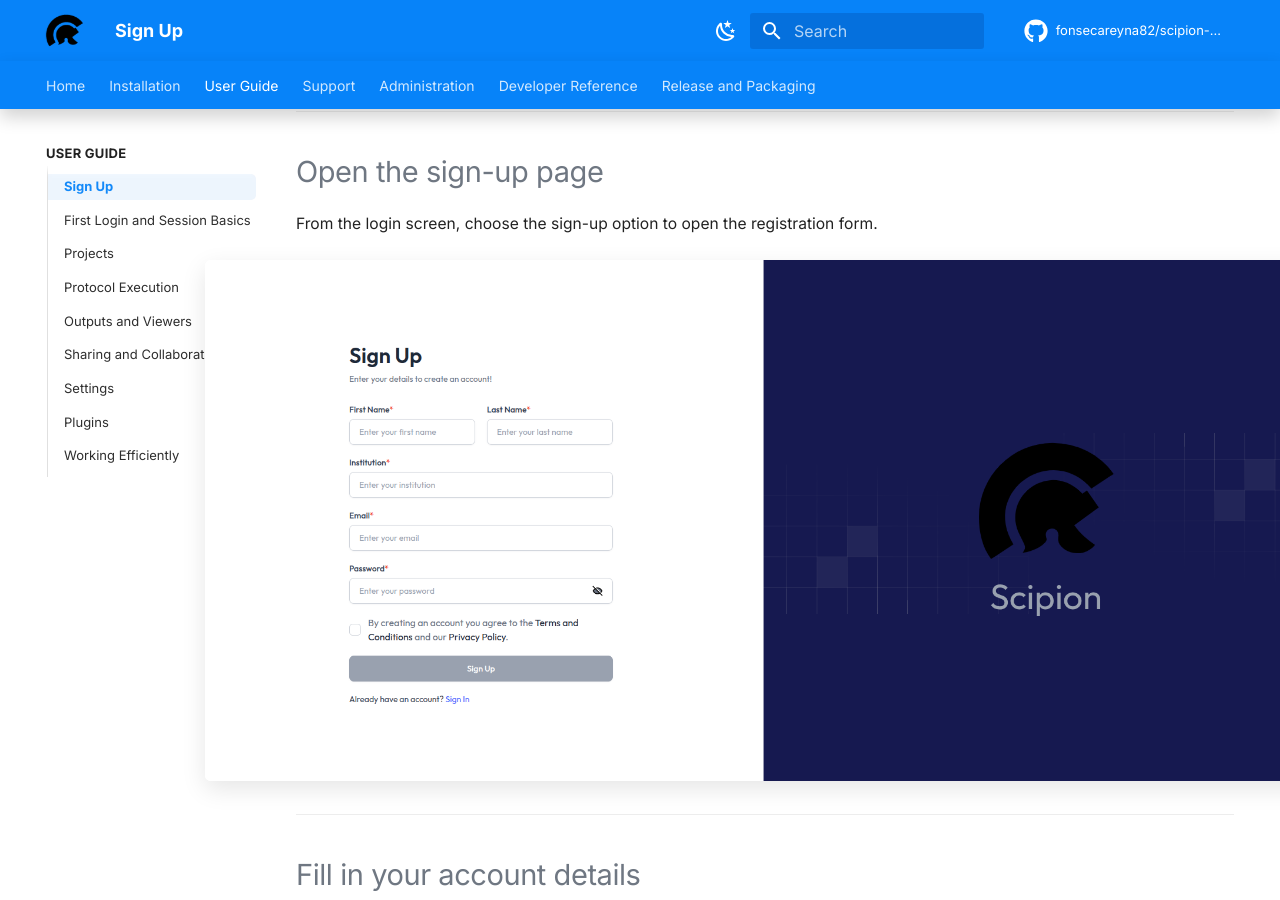
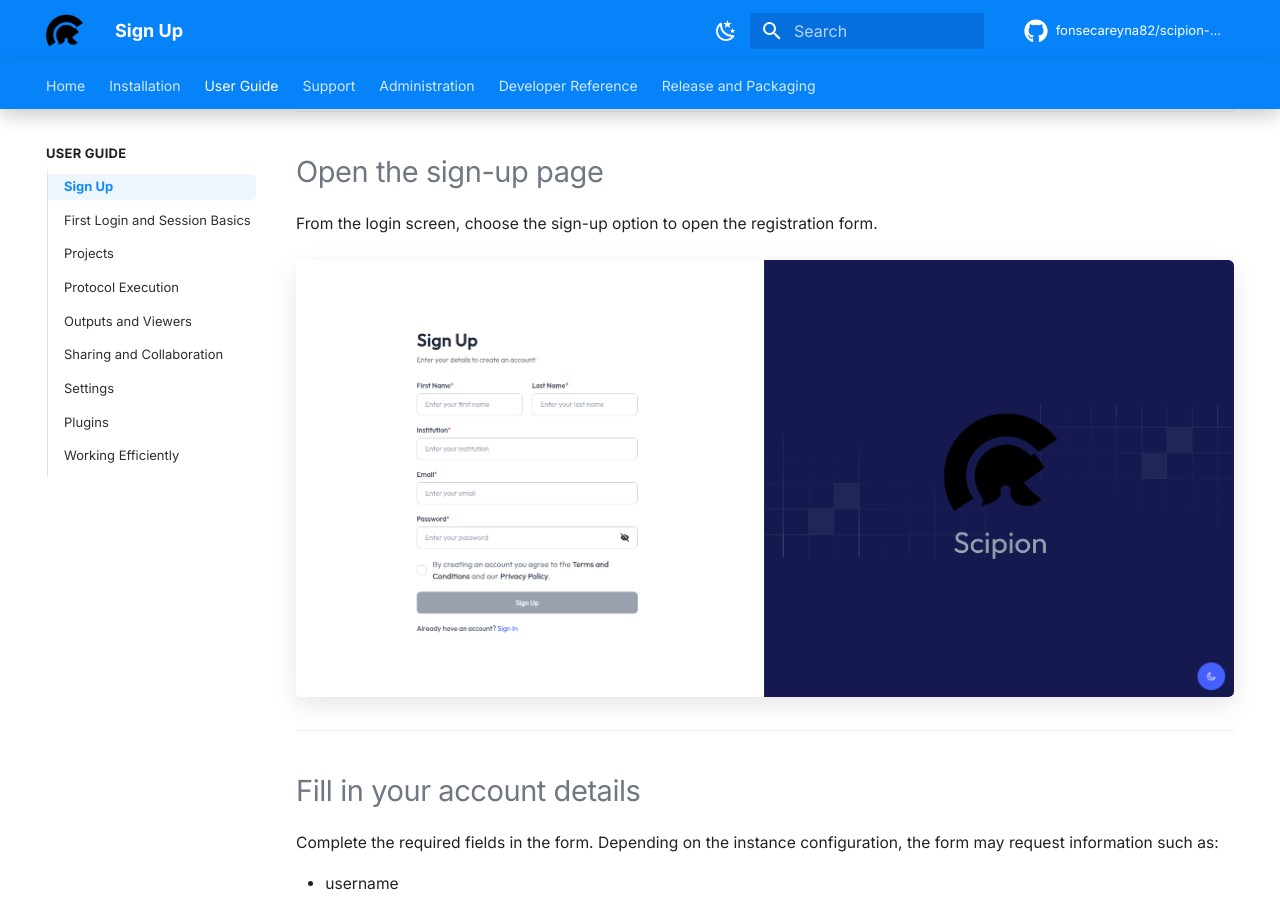
Before and after one commit to fonsecareyna82/scipion-docs, an MkDocs documentation site: the page built from docs/user-guide/sign-up.md, in a window 1280 px wide and 900 px high, scrolled down 598 px. Built offline with MkDocs 1.6.1 and Material for MkDocs 9.7.7, drawn with Linux system fonts in a browser that asks for light colours; comment, search, counter and statistics services are not loaded; the version menu is left out.

Commit message:
Constrain sign-up screenshot width

```diff
--- a/docs/user-guide/sign-up.md
+++ b/docs/user-guide/sign-up.md
@@ -28,7 +28,7 @@
 
 From the login screen, choose the sign-up option to open the registration form.
 
-<img src="../../assets/images/screenshots/user-guide/sign_up.png" alt="Sign-up page" style="display:block;width:min(1120px,calc(100vw - 2rem));max-width:none;height:auto;margin:1.2rem 0 1.6rem 50%;transform:translateX(-50%);" />
+<img src="../../assets/images/screenshots/user-guide/sign_up.png" alt="Sign-up page" style="display:block;width:100%;max-width:980px;height:auto;margin:1.2rem auto 1.6rem;" />
 
 ---
 
```
